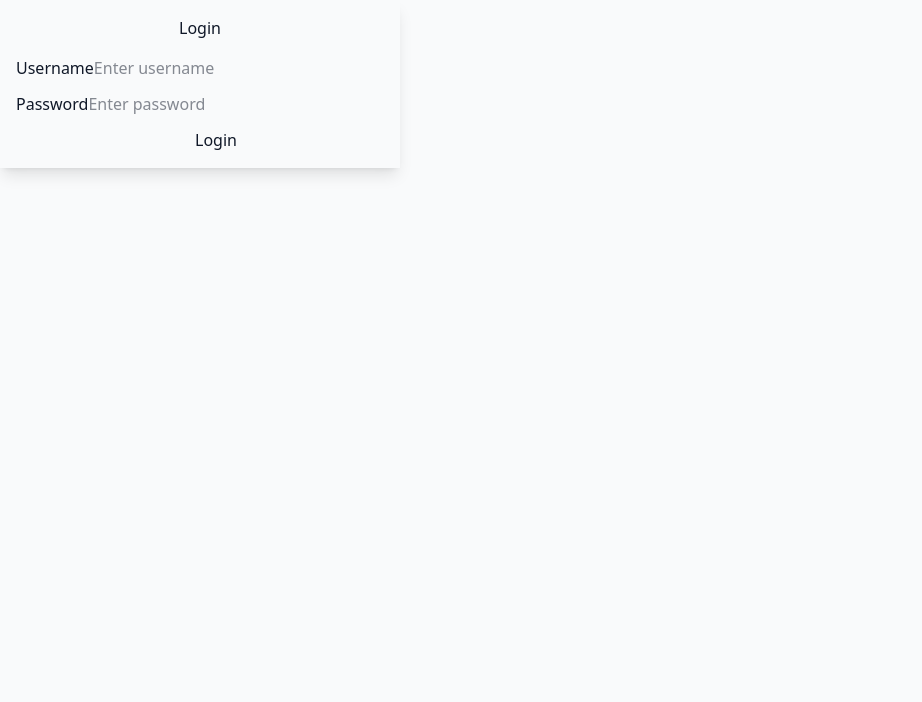
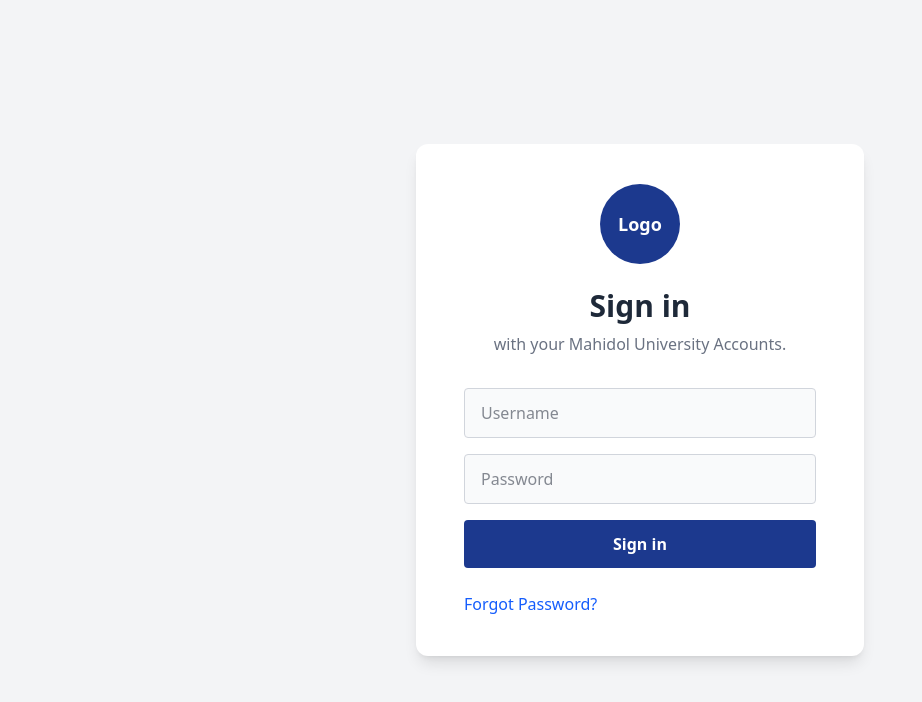
Before and after one commit to allinaV6/pj-ictern, a React (Vite) app: page / in a window 1280 px wide. Shown: the top 702 px of the page, without its empty margins (0-922 px from the left). Built offline with nearby package versions, Linux system fonts and the light colour scheme.

Commit message:
update internshippost

```diff
--- a/src/pages/InternshipPosts.tsx
+++ b/src/pages/InternshipPosts.tsx
@@ -1,9 +1,8 @@
-import { useEffect, useState } from "react";
+import { useEffect, useMemo, useState } from "react";
+import { Link } from "react-router-dom";
 import Navbar from "../components/Navbar";
+import { Search, Heart, MapPin, Clock, Calendar, FileText } from "lucide-react";
 
-/* ===============================
-   ✅ Type ให้ตรงกับ MySQL Table
-================================= */
 interface InternshipPostType {
   post_id: number;
   internship_title: string;
@@ -22,107 +21,180 @@
   const [posts, setPosts] = useState<InternshipPostType[]>([]);
   const [loading, setLoading] = useState<boolean>(true);
   const [error, setError] = useState<string>("");
+  const [searchTerm, setSearchTerm] = useState("");
+  const [favoriteIds, setFavoriteIds] = useState<number[]>([]);
+  const [showFavoritesOnly, setShowFavoritesOnly] = useState(false);
 
   useEffect(() => {
     fetch("http://localhost:5000/api/posts")
-    .then(res => {
-      if (!res.ok) {
-        throw new Error("Server error");
-      }
+      .then((res) => {
+        if (!res.ok) throw new Error("Server error");
         return res.json();
       })
-    .then(data => {
-      console.log("🔥 API RAW DATA:", data);
-
-      // ป้องกัน crash ถ้าไม่ใช่ array
+      .then((data) => {
         if (Array.isArray(data)) {
           setPosts(data);
         } else {
-        console.error("API ไม่ได้ส่ง array:", data);
           setPosts([]);
         }
-
         setLoading(false);
       })
-    .catch(err => {
-      console.error("FETCH ERROR:", err);
+      .catch(() => {
         setError("ไม่สามารถโหลดข้อมูลได้");
         setLoading(false);
       });
   }, []);
 
+  const toggleFavorite = (id: number) => {
+    setFavoriteIds((prev) =>
+      prev.includes(id) ? prev.filter((fid) => fid !== id) : [...prev, id]
+    );
+  };
+
+  const filteredPosts = useMemo(() => {
+    const keyword = searchTerm.trim().toLowerCase();
+
+    return posts
+      .filter((post) => {
+        if (!keyword) return true;
+        const text = `
+          ${post.internship_title}
+          ${post.internship_location}
+          ${post.internship_description}
+        `.toLowerCase();
+        return text.includes(keyword);
+      })
+      .filter((post) => {
+        if (!showFavoritesOnly) return true;
+        return favoriteIds.includes(post.post_id);
+      });
+  }, [posts, searchTerm, showFavoritesOnly, favoriteIds]);
+
   return (
-    <>
+    <div className="min-h-screen bg-gray-50 font-sans">
       <Navbar />
-      <div className="container mt-4">
-        <h2 className="mb-4">Internship Opportunities</h2>
+
+      {/* Banner */}
+      <div className="bg-blue-900 text-white py-12 px-4">
+        <div className="max-w-6xl mx-auto">
+          <h1 className="text-4xl font-bold mb-3">
+            ค้นหาตำแหน่งฝึกงานที่เหมาะกับคุณ
+          </h1>
+          <p className="text-blue-100 text-lg">
+            แนะนำตำแหน่งฝึกงานที่ตรงกับความสนใจของคุณ
+          </p>
+        </div>
+      </div>
+
+      <div className="max-w-6xl mx-auto px-4 py-10">
+
+        {/* Search + Filter */}
+        <div className="flex flex-wrap gap-4 items-center justify-between mb-8">
+          <div className="relative flex-grow max-w-2xl">
+            <input
+              type="text"
+              placeholder="ค้นหาตำแหน่งฝึกงาน"
+              className="w-full pl-11 pr-4 py-3 border rounded-lg focus:ring-2 focus:ring-blue-500"
+              value={searchTerm}
+              onChange={(e) => setSearchTerm(e.target.value)}
+            />
+            <Search
+              className="absolute left-3 top-1/2 -translate-y-1/2 text-gray-400"
+              size={20}
+            />
+          </div>
+
+          <button
+            onClick={() => setShowFavoritesOnly((prev) => !prev)}
+            className={`px-5 py-2.5 border rounded-lg flex items-center gap-2 transition ${
+              showFavoritesOnly
+                ? "bg-blue-900 text-white border-blue-900"
+                : "bg-white hover:bg-gray-50"
+            }`}
+          >
+            <Heart
+              size={16}
+              fill={showFavoritesOnly ? "currentColor" : "none"}
+            />
+            แสดงรายการโปรด
+          </button>
+        </div>
 
         {loading && <p>กำลังโหลดข้อมูล...</p>}
-        {error && <p className="text-danger">{error}</p>}
+        {error && <p className="text-red-500">{error}</p>}
 
-        <div className="row">
-          {posts.map((post) => (
-            <div key={post.post_id} className="col-md-4 mb-4">
-              <div className="card h-100 shadow-sm">
-                <div className="card-body">
-                  <h5 className="card-title">
+        {/* Card Grid */}
+        <div className="grid grid-cols-1 md:grid-cols-2 lg:grid-cols-3 gap-6">
+          {filteredPosts.map((post) => {
+            const isFavorite = favoriteIds.includes(post.post_id);
+
+            return (
+              <div
+                key={post.post_id}
+                className="bg-white p-6 rounded-xl shadow-sm border hover:shadow-md transition"
+              >
+                <div className="flex justify-between items-start">
+                  <h2 className="text-xl font-bold text-blue-900">
                     {post.internship_title}
-                  </h5>
+                  </h2>
 
-                  <p className="text-muted">
-                    📍 {post.internship_location}
+                  <button
+                    onClick={() => toggleFavorite(post.post_id)}
+                  >
+                    <Heart
+                      size={20}
+                      className={isFavorite ? "text-red-500" : "text-gray-400"}
+                      fill={isFavorite ? "currentColor" : "none"}
+                    />
+                  </button>
+                </div>
+
+                <p className="text-gray-600 mt-2 flex items-center gap-1">
+                  <MapPin size={14} className="text-red-500" />
+                  {post.internship_location}
                 </p>
 
-                  <p>
-                    <strong>Duration:</strong>{" "}
-                    {post.internship_duration}
-                  </p>
-
-                  <p>
+                <p className="text-sm text-gray-700 mt-3 line-clamp-3">
                   {post.internship_description}
                 </p>
 
-                  <p>
-                    <strong>Responsibilities:</strong><br />
-                    {post.internship_responsibilities}
-                  </p>
+                <div className="mt-4 space-y-2 text-sm">
+                  <div className="flex items-center gap-1">
+                    <Clock size={14} />
+                    {post.internship_duration}
+                  </div>
 
-                  <p>
-                    <strong>Requirements:</strong><br />
-                    {post.internship_requirements}
-                  </p>
+                  <div className="text-green-600 font-semibold">
+                    ฿ {post.internship_compensation}
+                  </div>
 
-                  <p>
-                    <strong>Compensation:</strong>{" "}
-                    {post.internship_compensation}
-                  </p>
+                  <div className="flex items-center gap-1">
+                    <FileText size={14} />
+                    {post.internship_working_method}
+                  </div>
 
-                  <p>
-                    <strong>Working Method:</strong>{" "}
-                    {post.internship_working_method}
-                  </p>
+                  <div className="flex items-center gap-1 text-gray-500">
+                    <Calendar size={14} />
+                    หมดเขต: {post.internship_expired_date}
+                  </div>
+                </div>
 
                 {post.internship_link && (
                   <a
                     href={post.internship_link}
                     target="_blank"
                     rel="noreferrer"
-                      className="btn btn-primary mt-2"
+                    className="block w-full mt-5 py-2.5 bg-blue-900 text-white text-center rounded-lg font-semibold hover:bg-blue-800"
                   >
-                      Apply Now
+                    สมัครเลย
                   </a>
                 )}
               </div>
-
-                <div className="card-footer text-muted">
-                  Expire: {post.internship_expired_date}
+            );
+          })}
         </div>
       </div>
     </div>
-          ))}
-        </div>
-      </div>
-    </>
   );
 }
 
--- a/src/pages/Login.tsx
+++ b/src/pages/Login.tsx
@@ -19,11 +19,7 @@
         }
       );
 
-      console.log(response.data);
-
-      // เก็บ user ไว้ใน localStorage (เหมือน Firebase session)
       localStorage.setItem("user", JSON.stringify(response.data.user));
-
       navigate("/posts");
     } catch (error: any) {
       alert("Username หรือ Password ไม่ถูกต้อง ❌");
@@ -32,39 +28,68 @@
   };
 
   return (
-    <div className="d-flex justify-content-center align-items-center vh-100 bg-light">
-      <div className="card shadow-lg p-4" style={{ width: "400px" }}>
-        <h3 className="text-center mb-4">Login</h3>
+    <div className="flex items-center justify-center min-h-screen bg-gray-100">
+      <div className="bg-white px-12 py-10 rounded-xl shadow-lg max-w-md w-full text-center">
 
-        <form onSubmit={handleLogin}>
-          <div className="mb-3">
-            <label className="form-label">Username</label>
+        {/* Logo */}
+        <div className="flex justify-center mb-6">
+          <div className="w-20 h-20 bg-blue-900 rounded-full flex items-center justify-center text-white font-bold text-lg">
+            Logo
+          </div>
+        </div>
+
+        {/* Title */}
+        <h1 className="text-3xl font-bold text-gray-800 mb-2">
+          Sign in
+        </h1>
+        <p className="text-gray-500 mb-8 text-base">
+          with your Mahidol University Accounts.
+        </p>
+
+        {/* Form */}
+        <form onSubmit={handleLogin} className="space-y-4 text-left">
+
+          <div>
             <input
               type="text"
-              className="form-control"
-              placeholder="Enter username"
+              placeholder="Username"
               value={username}
               onChange={(e) => setUsername(e.target.value)}
               required
+              className="w-full px-4 py-3 border border-gray-300 rounded text-base
+              focus:outline-none focus:ring-2 focus:ring-blue-500 bg-gray-50"
             />
           </div>
 
-          <div className="mb-3">
-            <label className="form-label">Password</label>
+          <div>
             <input
               type="password"
-              className="form-control"
-              placeholder="Enter password"
+              placeholder="Password"
               value={password}
               onChange={(e) => setPassword(e.target.value)}
               required
+              className="w-full px-4 py-3 border border-gray-300 rounded text-base
+              focus:outline-none focus:ring-2 focus:ring-blue-500 bg-gray-50"
             />
           </div>
 
-          <button type="submit" className="btn btn-primary w-100">
-            Login
+          <button
+            type="submit"
+            className="w-full bg-blue-900 text-white font-bold py-3 rounded
+            text-base hover:bg-blue-800 transition duration-200"
+          >
+            Sign in
           </button>
         </form>
+
+        <div className="mt-6 text-left">
+          <a
+            href="#"
+            className="text-blue-600 hover:underline text-base"
+          >
+            Forgot Password?
+          </a>
+        </div>
       </div>
     </div>
   );
```
Also changed, not shown: 1 other file (tests, documents, lock files or other folders). Lines whose indentation alone changed are shown as unchanged.
